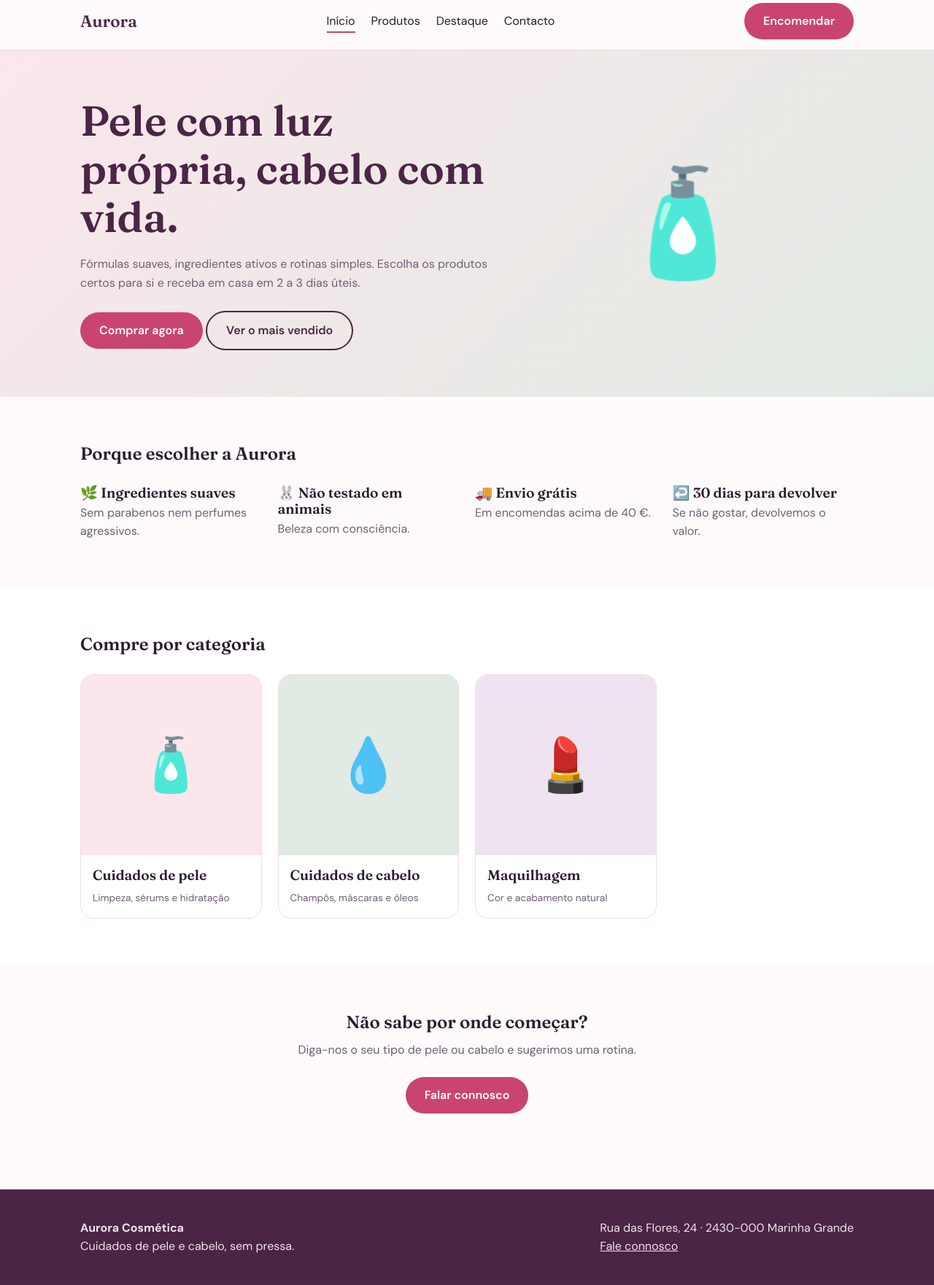
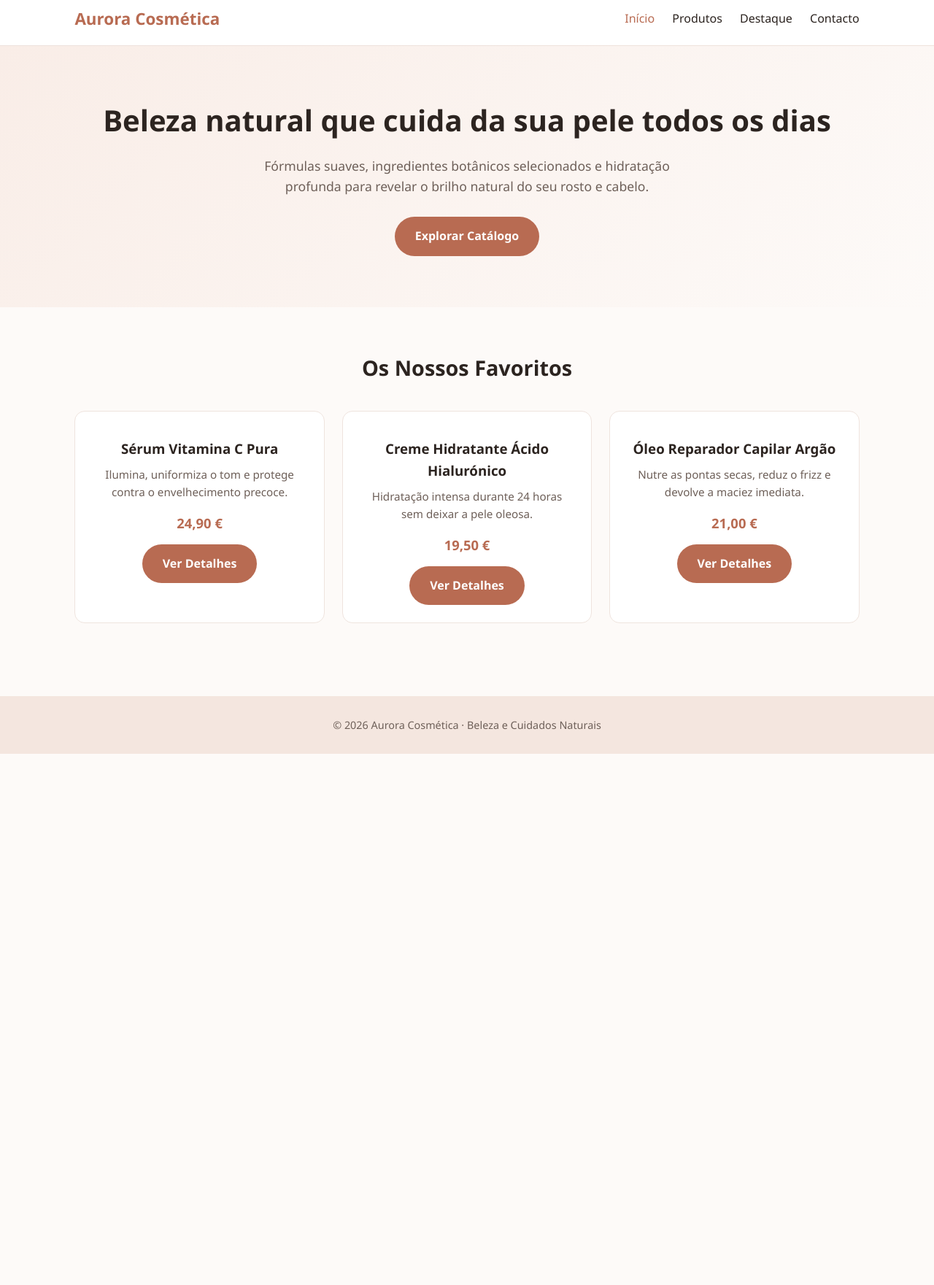
Before and after one commit to olyalone/meusiteweb, a plain HTML site: page index.html in a window 1280 px wide. Shown: the part 10-1771 px from the top of the page at 73% size. After the commit the page ends 1043 px from the top, so only its background shows below. Drawn offline with Linux system fonts and the light colour scheme.

Commit message:
Adiciona todas as 4 paginas do site de beleza

```diff
--- a/index.html
+++ b/index.html
@@ -4,76 +4,72 @@
   <meta charset="UTF-8">
   <meta name="viewport" content="width=device-width, initial-scale=1">
   <title>Beleza que cuida de si | Aurora Cosmética</title>
-<meta name="description" content="Cosmética de pele e cabelo com ingredientes suaves. Compre online com entrega em Portugal.">
-<link rel="preconnect" href="https://fonts.googleapis.com">
-<link href="https://fonts.googleapis.com/css2?family=DM+Sans:wght@400;600;700&family=Fraunces:wght@600&display=swap" rel="stylesheet">
   <style>
-*{box-sizing:border-box;margin:0}html{scroll-behavior:smooth}
-:root{--ink:#2a1b2e;--plum:#4a2545;--rose:#c9456f;--blush:#fbe6ec;--sage:#e1ebe3;--bg:#fffafb;--mut:#6f5f73}
-body{font:16px/1.6 'DM Sans',system-ui,sans-serif;color:var(--ink);background:var(--bg)}
-h1,h2,h3{font-family:'Fraunces',Georgia,serif;line-height:1.15;font-weight:600}
-a{color:inherit;text-decoration:none}img{max-width:100%}
-.w{max-width:1100px;margin:auto;padding:0 20px}
-header{position:sticky;top:0;z-index:9;background:rgba(255,250,251,.94);backdrop-filter:blur(8px);border-bottom:1px solid #f0dce2}
-nav{display:flex;align-items:center;justify-content:space-between;gap:12px;padding:14px 20px;max-width:1100px;margin:auto;flex-wrap:wrap}
-.logo{font:600 1.4rem 'Fraunces',serif;color:var(--plum)}
-nav ul{display:flex;gap:22px;list-style:none;padding:0;flex-wrap:wrap}
-nav ul a{padding:4px 0;border-bottom:2px solid transparent}nav ul a:hover,nav ul a.on{border-color:var(--rose)}
-.btn{display:inline-block;background:var(--rose);color:#fff;padding:12px 26px;border-radius:99px;font-weight:600;border:0;cursor:pointer;font-size:1rem;font-family:inherit}
-.btn:hover{background:var(--plum)}.btn.alt{background:transparent;color:var(--plum);border:2px solid var(--plum)}.btn.alt:hover{background:var(--plum);color:#fff}
-a:focus-visible,button:focus-visible,input:focus-visible,select:focus-visible,textarea:focus-visible{outline:3px solid var(--rose);outline-offset:2px}
-section{padding:64px 0}.sub{color:var(--mut);max-width:560px}
-.grid{display:grid;gap:22px;grid-template-columns:repeat(auto-fill,minmax(230px,1fr));margin-top:28px}
-.card{background:#fff;border:1px solid #f0dce2;border-radius:18px;overflow:hidden;display:flex;flex-direction:column}
-.pic{aspect-ratio:1;display:grid;place-items:center;font-size:4.5rem;background:var(--blush)}
-.pic.g{background:var(--sage)}.pic.p{background:#efe3f1}
-.card .in{padding:16px;display:flex;flex-direction:column;gap:6px;flex:1}
-.card .in .btn{margin-top:auto;text-align:center;padding:10px}
-.pr{font-weight:700;color:var(--plum)}.tag{font-size:.85rem;color:var(--mut)}
-footer{background:var(--plum);color:#f3e3ee;padding:40px 0;margin-top:40px}
-footer .w{display:flex;justify-content:space-between;gap:20px;flex-wrap:wrap}footer a{text-decoration:underline}
-@media(max-width:600px){section{padding:44px 0}nav ul{gap:14px}}
-@media(prefers-reduced-motion:reduce){*{scroll-behavior:auto!important}}
-.hero{display:grid;grid-template-columns:1.2fr 1fr;gap:30px;align-items:center}.hero h1{font-size:clamp(2.2rem,5vw,3.6rem);color:var(--plum)}.art{font-size:9rem;text-align:center}.cta{text-align:center}.cta .sub{margin:12px auto 24px}.grid h3{font-size:1.2rem;margin-bottom:4px}@media(max-width:700px){.hero{grid-template-columns:1fr}.art{font-size:6rem}}
+    :root { --bg: #fdfaf8; --card: #ffffff; --primary: #b86b52; --primary-dark: #944e38; --text: #2c2420; --muted: #6e6059; --accent: #f4e6df; }
+    * { box-sizing: border-box; margin: 0; padding: 0; font-family: 'Segoe UI', Tahoma, Geneva, Verdana, sans-serif; }
+    body { background: var(--bg); color: var(--text); line-height: 1.6; }
+    header { background: var(--card); padding: 18px 8%; display: flex; justify-content: space-between; align-items: center; border-bottom: 1px solid #eee2dc; position: sticky; top: 0; z-index: 10; flex-wrap: wrap; gap: 12px; }
+    .logo { font-size: 1.4rem; font-weight: 700; color: var(--primary); text-decoration: none; }
+    nav a { margin-left: 20px; text-decoration: none; color: var(--text); font-weight: 500; }
+    nav a:hover, nav a.active { color: var(--primary); }
+    .hero { padding: 70px 8%; text-align: center; background: linear-gradient(135deg, #f9ede7 0%, #fdfaf8 100%); }
+    .hero h1 { font-size: 2.5rem; margin-bottom: 16px; color: var(--text); }
+    .hero p { max-width: 620px; margin: 0 auto 28px; color: var(--muted); font-size: 1.1rem; }
+    .btn { display: inline-block; background: var(--primary); color: #fff; padding: 14px 28px; border-radius: 30px; text-decoration: none; font-weight: 600; transition: 0.2s; }
+    .btn:hover { background: var(--primary-dark); }
+    .section { padding: 60px 8%; }
+    .section h2 { text-align: center; margin-bottom: 36px; font-size: 1.8rem; }
+    .grid { display: grid; grid-template-columns: repeat(auto-fit, minmax(240px, 1fr)); gap: 24px; }
+    .card { background: var(--card); border-radius: 14px; padding: 24px; border: 1px solid #efe4de; text-align: center; }
+    .card h3 { margin: 12px 0 8px; }
+    .card p { color: var(--muted); font-size: 0.95rem; margin-bottom: 16px; }
+    .price { font-weight: 700; color: var(--primary); font-size: 1.15rem; display: block; margin-bottom: 14px; }
+    footer { text-align: center; padding: 28px; background: var(--accent); color: var(--muted); margin-top: 40px; font-size: 0.9rem; }
   </style>
 </head>
 <body>
-<header><nav>
-<a class="logo" href="index.html">Aurora</a>
-<ul>
-<li><a class="on" href="index.html">Início</a></li>
-<li><a class="" href="produtos.html">Produtos</a></li>
-<li><a class="" href="produto-detalhe.html">Destaque</a></li>
-<li><a class="" href="contacto.html">Contacto</a></li>
-</ul>
-<a class="btn" href="contacto.html">Encomendar</a>
-</nav></header>
-<main>
-<section style="background:linear-gradient(135deg,var(--blush),var(--sage))"><div class="w hero">
-<div><h1>Pele com luz própria, cabelo com vida.</h1>
-<p class="sub" style="margin:18px 0 26px">Fórmulas suaves, ingredientes ativos e rotinas simples. Escolha os produtos certos para si e receba em casa em 2 a 3 dias úteis.</p>
-<a class="btn" href="produtos.html">Comprar agora</a> <a class="btn alt" href="produto-detalhe.html">Ver o mais vendido</a></div>
-<div class="art" aria-hidden="true">🧴</div></div></section>
-<section><div class="w"><h2>Porque escolher a Aurora</h2>
+  <header>
+    <a href="index.html" class="logo">Aurora Cosmética</a>
+    <nav>
+      <a href="index.html" class="active">Início</a>
+      <a href="produtos.html">Produtos</a>
+      <a href="produto-detalhe.html">Destaque</a>
+      <a href="contacto.html">Contacto</a>
+    </nav>
+  </header>
+
+  <section class="hero">
+    <h1>Beleza natural que cuida da sua pele todos os dias</h1>
+    <p>Fórmulas suaves, ingredientes botânicos selecionados e hidratação profunda para revelar o brilho natural do seu rosto e cabelo.</p>
+    <a href="produtos.html" class="btn">Explorar Catálogo</a>
+  </section>
+
+  <section class="section">
+    <h2>Os Nossos Favoritos</h2>
     <div class="grid">
-<div><h3>🌿 Ingredientes suaves</h3><p class="sub">Sem parabenos nem perfumes agressivos.</p></div>
-<div><h3>🐰 Não testado em animais</h3><p class="sub">Beleza com consciência.</p></div>
-<div><h3>🚚 Envio grátis</h3><p class="sub">Em encomendas acima de 40 €.</p></div>
-<div><h3>↩️ 30 dias para devolver</h3><p class="sub">Se não gostar, devolvemos o valor.</p></div>
-</div></div></section>
-<section style="background:#fff"><div class="w"><h2>Compre por categoria</h2>
-<div class="grid">
-<a class="card" href="produtos.html"><div class="pic">🧴</div><div class="in"><h3>Cuidados de pele</h3><p class="tag">Limpeza, sérums e hidratação</p></div></a>
-<a class="card" href="produtos.html"><div class="pic g">💧</div><div class="in"><h3>Cuidados de cabelo</h3><p class="tag">Champôs, máscaras e óleos</p></div></a>
-<a class="card" href="produtos.html"><div class="pic p">💄</div><div class="in"><h3>Maquilhagem</h3><p class="tag">Cor e acabamento natural</p></div></a>
-</div></div></section>
-<section><div class="w cta"><h2>Não sabe por onde começar?</h2>
-<p class="sub">Diga-nos o seu tipo de pele ou cabelo e sugerimos uma rotina.</p>
-<a class="btn" href="contacto.html">Falar connosco</a></div></section>
-</main>
-<footer><div class="w">
-<div><strong>Aurora Cosmética</strong><br>Cuidados de pele e cabelo, sem pressa.</div>
-<div>Rua das Flores, 24 · 2430-000 Marinha Grande<br><a href="contacto.html">Fale connosco</a></div>
-</div></footer>
+      <div class="card">
+        <h3>Sérum Vitamina C Pura</h3>
+        <p>Ilumina, uniformiza o tom e protege contra o envelhecimento precoce.</p>
+        <span class="price">24,90 €</span>
+        <a href="produto-detalhe.html" class="btn">Ver Detalhes</a>
+      </div>
+      <div class="card">
+        <h3>Creme Hidratante Ácido Hialurónico</h3>
+        <p>Hidratação intensa durante 24 horas sem deixar a pele oleosa.</p>
+        <span class="price">19,50 €</span>
+        <a href="produto-detalhe.html" class="btn">Ver Detalhes</a>
+      </div>
+      <div class="card">
+        <h3>Óleo Reparador Capilar Argão</h3>
+        <p>Nutre as pontas secas, reduz o frizz e devolve a maciez imediata.</p>
+        <span class="price">21,00 €</span>
+        <a href="produto-detalhe.html" class="btn">Ver Detalhes</a>
+      </div>
+    </div>
+  </section>
+
+  <footer>
+    © 2026 Aurora Cosmética · Beleza e Cuidados Naturais
+  </footer>
 </body>
 </html>
```
Also changed, not shown: contacto.html (added, +85 -0 lines), produto-detalhe.html (added, +79 -0 lines), produtos.html (added, +119 -0 lines). Lines whose indentation alone changed are shown as unchanged.
